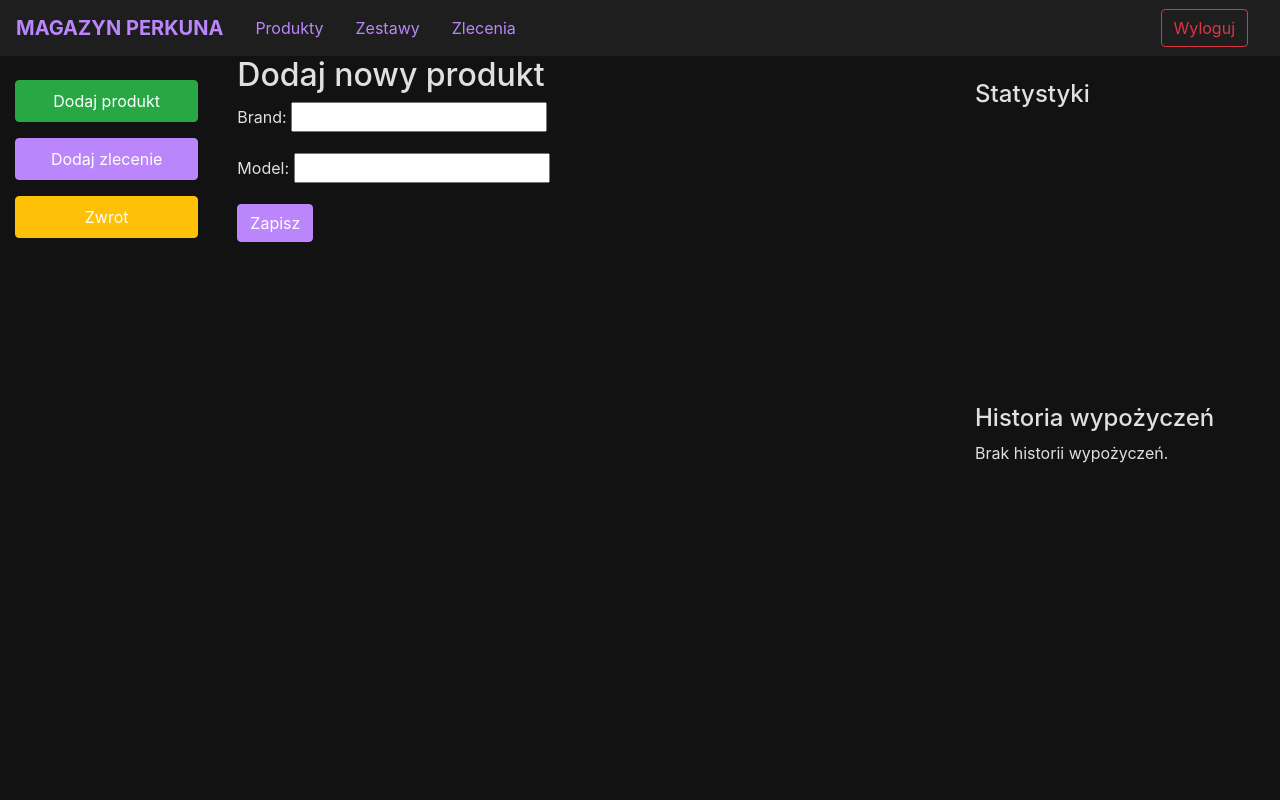
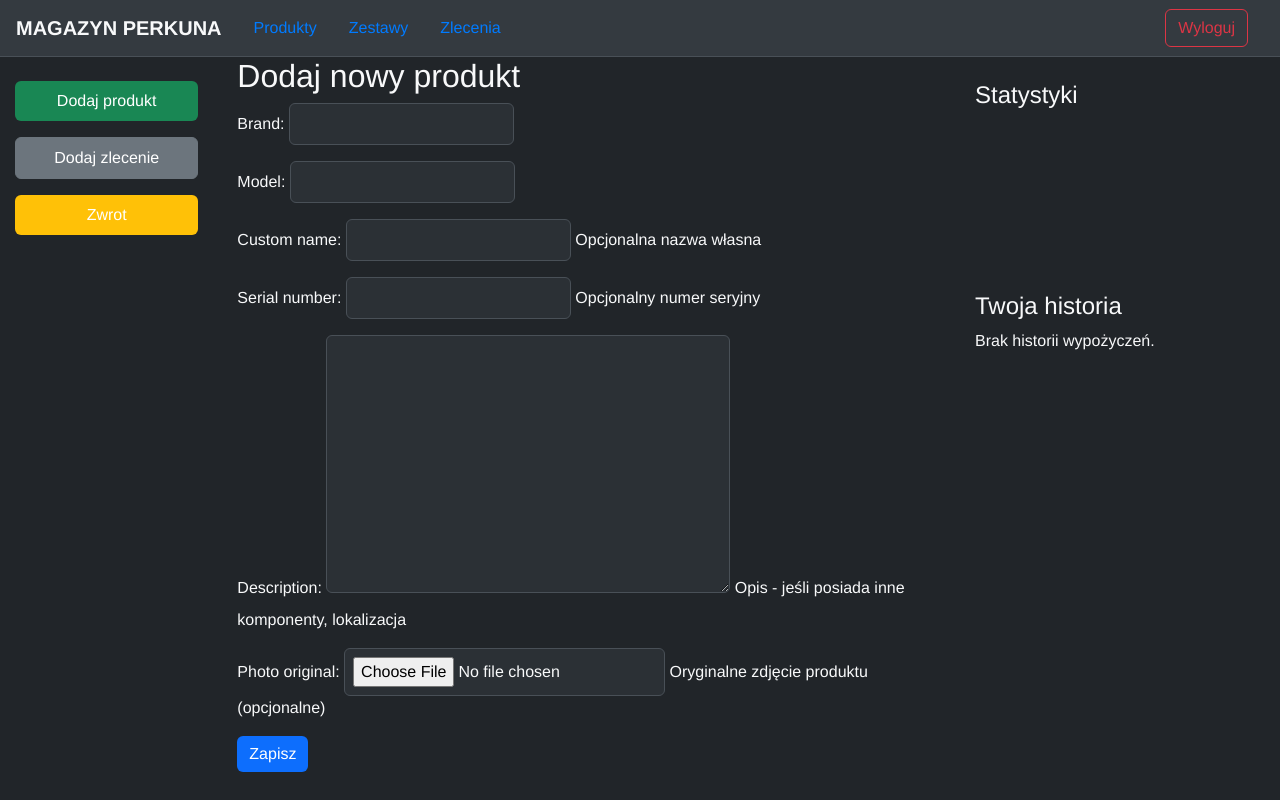
Before and after one commit to jakbed/warehouse_app, a Django app: page /add_product/ in a window 1280 px wide. Run offline with Django 5.2, Linux system fonts and the light colour scheme; the visitor is signed in with stand-in values (Sample User, id 1); a map, chart or similar area stays blank; parts of the project's set-up code (start-up, migrations or seed data) failed here and were passed over; some libraries are stand-ins or nearby versions.

Commit message:
fixing bugs

```diff
--- a/warehouse_app/inventory/models.py
+++ b/warehouse_app/inventory/models.py
@@ -2,13 +2,13 @@
 import uuid
 from datetime import date
 from io import BytesIO
-from django.conf import settings
 from django.db import models
 from django.core.files.base import ContentFile
 from PIL import Image
 from django.contrib.auth import get_user_model
 
 User = get_user_model()
+
 
 class Product(models.Model):
     """
@@ -27,7 +27,8 @@
     serial_number = models.CharField(max_length=100, blank=True, null=True,
                                      help_text="Opcjonalny numer seryjny")
     description = models.TextField(blank=True, null=True, help_text="Opis - jeśli posiada inne komponenty, lokalizacja")
-    weight = models.TextField(max_length=4, blank=True, null=True, help_text="Waga w kilogramach")
+    weight = models.CharField(max_length=4, blank=True, null=True, help_text="Waga w kilogramach")
+    ean = models.CharField(max_length=13, blank=True, null=True, help_text="Kod EAN")
 
     # Oryginalne zdjęcie
     photo_original = models.ImageField(
@@ -95,17 +96,6 @@
         return self.name
 
 
-from django.db import models
-from django.contrib.auth.models import User
-
-class Product(models.Model):
-    brand = models.CharField(max_length=100)
-    model = models.CharField(max_length=100)
-    code = models.CharField(max_length=50, unique=True)
-    created_at = models.DateTimeField(auto_now_add=True)
-
-    def __str__(self):
-        return f"{self.brand} {self.model} ({self.code})"
 
 class BorrowHistory(models.Model):
     user = models.ForeignKey(User, on_delete=models.CASCADE)
@@ -127,7 +117,7 @@
 
 class Order(models.Model):
     STATUS_CHOICES = (
-        ('reserved', 'Zarezerwowane'),   # Domyślnie
+        ('reserved', 'Zarezerwowane'),  # Domyślnie
         ('in_progress', 'W toku'),
         ('completed', 'Zakończone'),
         ('canceled', 'Anulowane'),
--- /dev/null
+++ b/warehouse_app/inventory/static/css/styles.css
@@ -0,0 +1,156 @@
+:root {
+    --bs-body-bg: #212529; /* Główne tło - ciemne */
+    --bs-body-color: #f8f9fa; /* Tekst - jasny */
+    --bs-primary: #0d6efd; /* Niebieski Bootstrap */
+    --bs-secondary: #6c757d;
+    --bs-success: #198754;
+    --bs-info: #0dcaf0;
+    --bs-warning: #ffc107;
+    --bs-danger: #dc3545;
+    --bs-light: #f8f9fa;
+    --bs-dark: #343a40;
+}
+
+/* Główne ustawienia */
+html, body {
+    background-color: var(--bs-body-bg) !important;
+    color: var(--bs-body-color) !important;
+    height: 100vh;
+    width: 100vw;
+    overflow-x: hidden;
+    margin: 0;
+    padding: 0;
+    font-family: 'Helvetica Neue', Arial, sans-serif;
+}
+
+/* Kontenery */
+.container {
+    max-width: 1200px;
+    margin: auto;
+    padding: 20px;
+}
+
+/* Nawigacja */
+.navbar {
+    background-color: #343a40 !important;
+    border-bottom: 1px solid #495057;
+}
+
+.navbar-brand, .navbar-nav .nav-link {
+    color: var(--bs-light) !important;
+}
+
+.navbar-nav .nav-link:hover {
+    color: var(--bs-primary) !important;
+}
+
+/* Przyciski */
+.btn {
+    border-radius: 6px;
+    transition: all 0.2s ease-in-out;
+}
+
+.btn-primary {
+    background-color: var(--bs-primary) !important;
+    border: none;
+}
+
+.btn-primary:hover {
+    background-color: #0b5ed7 !important;
+}
+
+.btn-success {
+    background-color: var(--bs-success) !important;
+    border: none;
+}
+
+.btn-success:hover {
+    background-color: #157347 !important;
+}
+
+.btn-warning {
+    background-color: var(--bs-warning) !important;
+    border: none;
+    color: black;
+}
+
+.btn-warning:hover {
+    background-color: #e0a800 !important;
+}
+
+.btn-danger {
+    background-color: var(--bs-danger) !important;
+    border: none;
+}
+
+.btn-danger:hover {
+    background-color: #b02a37 !important;
+}
+
+/* Panele i karty */
+.card, .modal-content, .dropdown-menu {
+    background-color: #2b3035 !important;
+    color: var(--bs-body-color) !important;
+    border: 1px solid #495057 !important;
+    border-radius: 8px;
+    box-shadow: 0 4px 12px rgba(0, 0, 0, 0.2);
+}
+
+/* Listy produktów */
+.list-group-item {
+    background-color: #2b3035 !important;
+    color: var(--bs-body-color) !important;
+    border-color: #6c757d !important;
+}
+
+/* Tabela */
+.table {
+    background-color: #2b3035 !important;
+    color: var(--bs-body-color) !important;
+    border-color: #6c757d !important;
+}
+
+.table th {
+    background-color: #343a40 !important;
+    color: var(--bs-light) !important;
+    font-weight: bold;
+}
+
+.table tbody tr {
+    background-color: #2b3035 !important;
+}
+
+.table-hover tbody tr:hover {
+    background-color: rgba(255, 255, 255, 0.05) !important;
+}
+
+/* Inputy i formularze */
+input, textarea, select {
+    background-color: #2b3035 !important;
+    color: var(--bs-light) !important;
+    border: 1px solid #495057 !important;
+    border-radius: 6px;
+    padding: 8px;
+}
+
+input:focus, textarea:focus, select:focus {
+    border-color: var(--bs-primary) !important;
+    outline: none;
+    box-shadow: 0 0 6px rgba(13, 110, 253, 0.5);
+}
+
+/* Statystyki */
+.stats-box {
+    background-color: #2b3035;
+    padding: 20px;
+    border-radius: 10px;
+    box-shadow: 0 4px 12px rgba(0, 0, 0, 0.2);
+}
+
+/* Stopka */
+.footer {
+    background-color: #212529;
+    color: var(--bs-secondary);
+    padding: 20px;
+    text-align: center;
+}
--- a/warehouse_app/inventory/static/inventory/css/styles.css
+++ /dev/null
@@ -1,72 +0,0 @@
-/* Wymuszenie motywu ciemnego w Bootstrap */
-:root {
-    --bs-body-bg: #121212;
-    --bs-body-color: #e0e0e0;
-    --bs-primary: #bb86fc;
-    --bs-secondary: #03dac6;
-    --bs-success: #00c853;
-    --bs-info: #2196f3;
-    --bs-warning: #ffb300;
-    --bs-danger: #cf6679;
-    --bs-light: #333;
-    --bs-dark: #000;
-}
-
-/* Wymuszenie ciemnego motywu na stałe */
-html, body {
-    background-color: var(--bs-body-bg) !important;
-    color: var(--bs-body-color) !important;
-    height: 100vh;
-    width: 100vw;
-    overflow-x: hidden;
-    margin: 0;
-    padding: 0;
-}
-
-/* Poprawka dla navbar */
-.navbar {
-    background-color: #1e1e1e !important;
-    color: #e0e0e0 !important;
-    position: fixed;
-    width: 100%;
-    top: 0;
-    left: 0;
-    z-index: 1050;
-}
-
-/* Modyfikacja podstawowych komponentów Bootstrapa */
-.card, .modal-content, .dropdown-menu {
-    background-color: #1e1e1e !important;
-    color: #e0e0e0 !important;
-    border: 1px solid #333 !important;
-}
-
-.btn-primary {
-    background-color: var(--bs-primary) !important;
-    border-color: var(--bs-primary) !important;
-}
-
-.btn-secondary {
-    background-color: var(--bs-secondary) !important;
-    border-color: var(--bs-secondary) !important;
-}
-
-.table {
-    background-color: #1e1e1e !important;
-    color: #e0e0e0 !important;
-    border-color: #333 !important;
-}
-
-/* Dodatkowe modyfikacje dla czytelności */
-a {
-    color: var(--bs-primary) !important;
-}
-
-a:hover {
-    color: var(--bs-secondary) !important;
-}
-
-/* Zapobiega ucinaniu strony pod górną belką */
-.container-fluid {
-    margin-top: 56px;
-}
--- a/warehouse_app/inventory/templates/inventory/base.html
+++ b/warehouse_app/inventory/templates/inventory/base.html
@@ -6,12 +6,12 @@
   <!-- Bootstrap CSS -->
   <link rel="stylesheet" href="https://stackpath.bootstrapcdn.com/bootstrap/4.5.2/css/bootstrap.min.css">
   <!-- Własne style -->
-  <link rel="stylesheet" href="{% static 'inventory/css/styles.css' %}">
+  <link rel="stylesheet" href="{% static '/css/styles.css' %}">
   {% block extra_head %}{% endblock %}
 </head>
-<body>
+<body class="bg-body">
   <!-- Górny pasek nawigacji (navbar) -->
-  <nav class="navbar ">
+  <nav class="navbar bg-body">
     <a class="navbar-brand" href="{% url 'inventory:dashboard' %}"><strong>MAGAZYN PERKUNA</strong></a>
         <a class="nav-link" href="{% url 'inventory:dashboard' %}">Produkty</a>
     <a class="nav-link" href="{% url 'inventory:komplety' %}">Zestawy</a>
@@ -48,7 +48,7 @@
   {% endif %}
             <!-- Przycisk "Dodaj zlecenie" -->
 <li class="nav-item mt-3">
-  <a class="nav-link btn btn-primary text-white"
+  <a class="nav-link btn btn-secondary text-white"
      href="{% url 'inventory:order_create' %}">
     Dodaj zlecenie
   </a>
@@ -75,13 +75,11 @@
       <!-- Prawa kolumna: aside z wykresem (lub innymi danymi) -->
       <aside class="col-md-3 d-none d-md-block sidebar py-4">
         <div class="chart-container" style="width: 100%; height: 300px; margin: 0 auto;">
-          <h4>Statystyki</h4>
+            <h4>Statystyki</h4>
           <canvas id="productChart"></canvas>
-        </div>
-
-        <!-- Historia wypożyczeń -->
-        <div class="mt-4">
-          <h4>Historia wypożyczeń</h4>
+          <div>
+            <div class="mt-4">
+          <h4>Twoja historia</h4>
           {% if borrow_history %}
             <ul class="list-group">
               {% for entry in borrow_history %}
@@ -96,13 +94,18 @@
             <p>Brak historii wypożyczeń.</p>
           {% endif %}
         </div>
+          </div>
+        </div>
+
+        <!-- Historia wypożyczeń -->
+
       </aside>
     </div>
   </div>
 
   <!-- Skrypty -->
   <script src="https://code.jquery.com/jquery-3.5.1.min.js"></script>
-  <script src="https://stackpath.bootstrapcdn.com/bootstrap/4.5.2/js/bootstrap.bundle.min.js"></script>
+  <script src="https://cdn.jsdelivr.net/npm/bootstrap@5.3.3/dist/js/bootstrap.bundle.min.js" integrity="sha384-YvpcrYf0tY3lHB60NNkmXc5s9fDVZLESaAA55NDzOxhy9GkcIdslK1eN7N6jIeHz" crossorigin="anonymous"></script>
   <script src="https://cdn.jsdelivr.net/npm/chart.js"></script>
   <script src="{% static 'inventory/js/main.js' %}"></script>
   {% block extra_js %}{% endblock %}
--- a/warehouse_app/inventory/views.py
+++ b/warehouse_app/inventory/views.py
@@ -10,7 +10,7 @@
 from datetime import datetime
 import json
 
-from .models import Product, BorrowingRecord, Komplet
+from .models import Product, Komplet
 
 
 class DashboardView(LoginRequiredMixin, TemplateView):
--- a/warehouse_app/warehouse_app/settings.py
+++ b/warehouse_app/warehouse_app/settings.py
@@ -112,9 +112,9 @@
 # Internationalization
 # https://docs.djangoproject.com/en/5.0/topics/i18n/
 
-LANGUAGE_CODE = 'en-us'
+LANGUAGE_CODE = 'pl'
 
-TIME_ZONE = 'UTC'
+TIME_ZONE = 'Europe/Warsaw'
 
 USE_I18N = True
 
```
Also changed, not shown: warehouse_app/inventory/admin.py (+6 -9 lines), warehouse_app/inventory/templates/inventory/dashboard.html (+5 -5 lines), warehouse_app/inventory/migrations/0008_borrowhistory_delete_borrowingrecord.py (added), warehouse_app/inventory/migrations/0009_product_ean.py (added), warehouse_app/inventory/migrations/0010_alter_product_ean_alter_product_weight.py (added), warehouse_app/inventory/static/js/main.js (renamed from warehouse_app/inventory/static/inventory/js/main.js), warehouse_app/media/products/images/products/images/0496a594cd2146a4b5ff0a9473a48006.webp (added), warehouse_app/media/products/images/products/images/eb89b6fa94fc4649a67df13f42cba776.webp (added), 2 other files.
